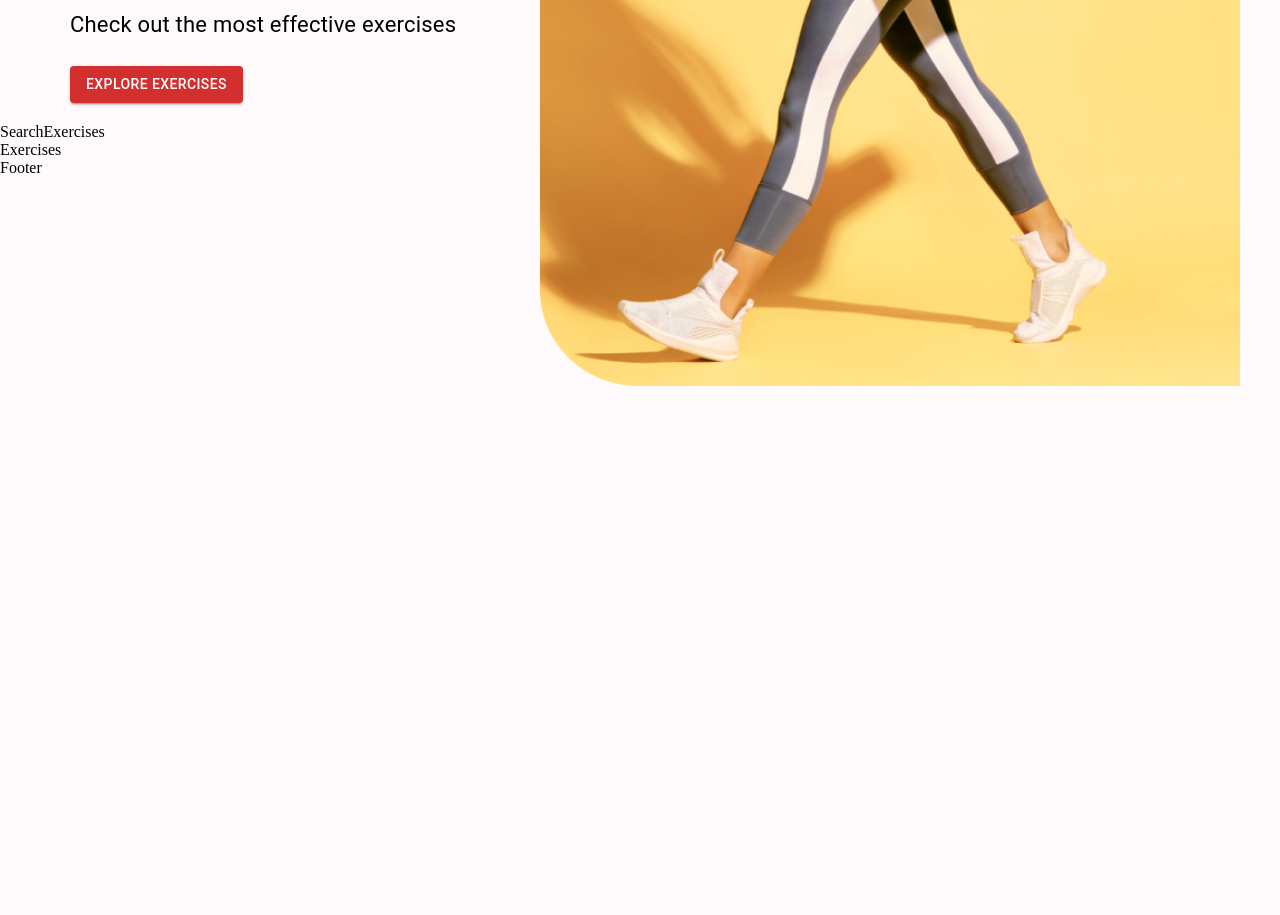
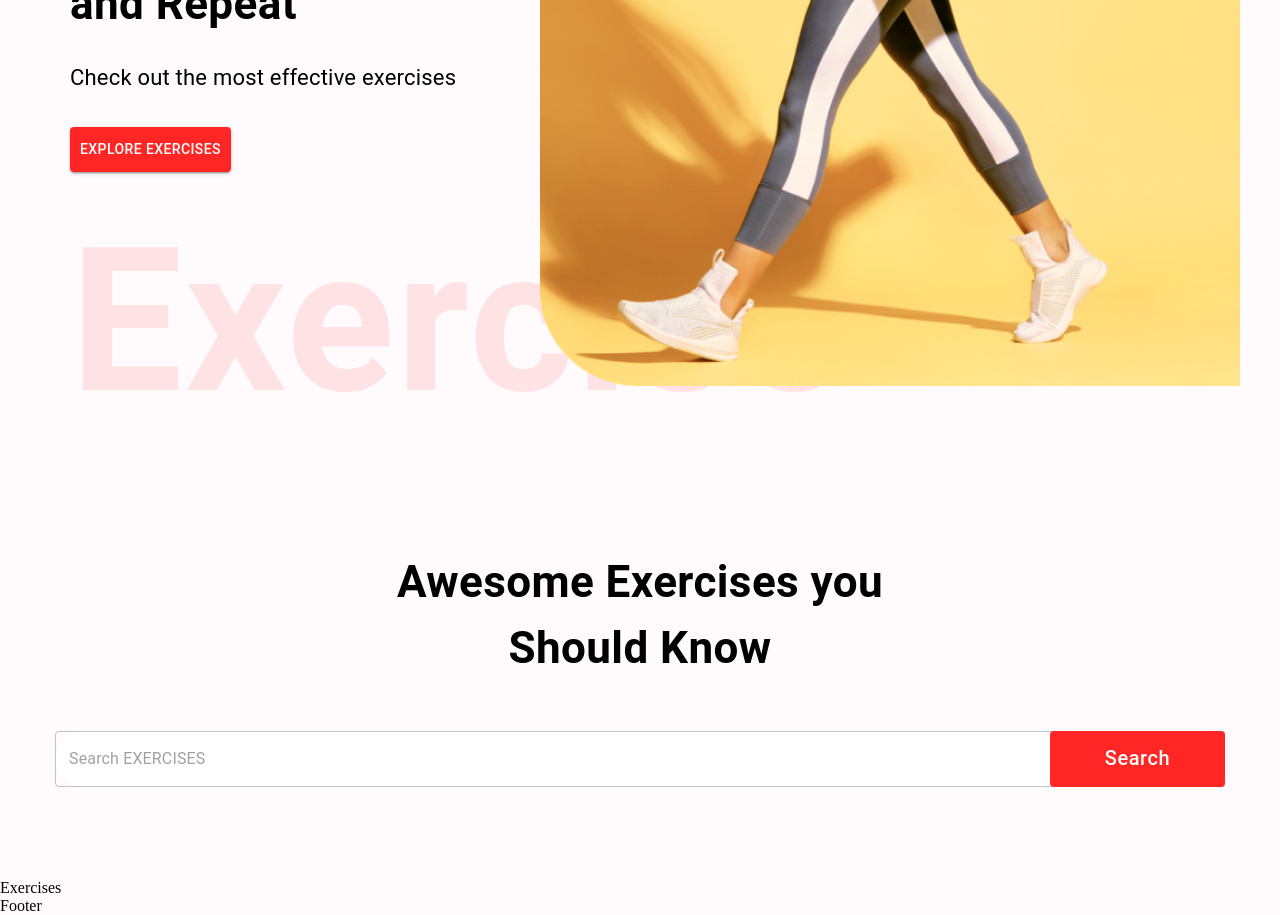
Before and after one commit to arminhabiban1/gym-exercise, a React (Create React App) app: page / in a window 1280 px wide. Shown: the part 480-1395 px from the top of the page. Before the commit the page ends 866 px from the top, so only its background shows below. Built offline with nearby package versions, Linux system fonts and the light colour scheme.

Commit message:
add search to home page

```diff
--- a/src/component/HeroBanner.js
+++ b/src/component/HeroBanner.js
@@ -11,16 +11,26 @@
             <Typography color='ff2625' fontWeight='600' fontSize='26px'>
                 Fitness Club
             </Typography>
-            <Typography fontWeight={700} sx={{ fontSize: { lg: '44px', xs: '40px' } }}>
+            <Typography fontWeight={700} sx={{ fontSize: { lg: '44px', xs: '40px' } }}
+                mb='23px' mt='30px'>
                 Sweet,Smile <br /> and Repeat
             </Typography>
             <Typography fontSize='22px'
-                lineHeight='35px' mb={3}>
+                lineHeight='35px' mb={4}>
                 Check out the most effective exercises
             </Typography>
-            <Button variant='contained' color='error' href='#exercises'>
+            <Button variant='contained' color='error' href='#exercises' sx={{ backgroundColor: '#ff2625', padding: '10px' }}>
                 Explore Exercises
             </Button>
+            <Typography fontWeight={600}
+                color="#ff2625"
+                sx={{
+                    opacity: 0.1,
+                    display: { lg: 'block', xs: 'none' }
+                }}
+                fontSize='200px'>
+                Exercise
+            </Typography>
             <img src={HeroBannerImage} className='hero-banner-img' alt='banner' />
         </Box>
     )
--- a/src/component/SearchExercises.js
+++ b/src/component/SearchExercises.js
@@ -1,8 +1,62 @@
-import React from 'react'
+import React, { useEffect, useState } from 'react'
+import { Box, Button, Stack, TextField, Typography } from '@mui/material'
 
 const SearchExercises = () => {
     return (
-        <div>SearchExercises</div>
+        <Stack alignItems='center' mt='37px'
+            justifyContent='center' p='20px'>
+            <Typography fontWeight={700} sx={{ fontSize: { lg: '44px', xs: '30px' } }}
+                mb='50px' textAlign='center '
+            >
+                Awesome Exercises you <br />
+                Should Know
+            </Typography>
+            <Box position='relative' mb='72px'>
+                <TextField
+                    sx={{
+                        input: { fontSize: '700', border: 'none', borderRadius: '4px' },
+                        width: { lg: '1170px', xs: '350px' },
+                        backgroundColor: '#fff',
+                        borderRadius: '40px',
+
+                    }}
+                    height='76px'
+                    value=''
+                    onChange={(e) => { }}
+                    placeholder='Search EXERCISES'
+                    type='text'
+                />
+                <Button className='search-btn'
+                    sx={{
+                        bgcolor: '#ff2625',
+                        color: '#fff',
+                        textTransform: 'none',
+                        width: { lg: '175px', xs: '80px' },
+                        fontSize: { lg: '20px', xs: '14px' },
+                        height: '56px',
+                        position: 'absolute',
+                        right: '0'
+                    }}
+                >
+                    Search
+                </Button>
+            </Box>
+
+
+
+
+
+
+
+
+
+
+
+
+
+
+
+        </Stack>
     )
 }
 
```
